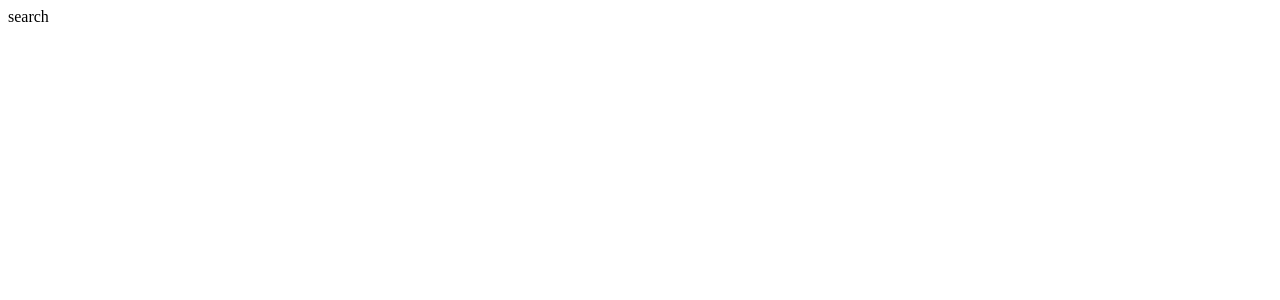
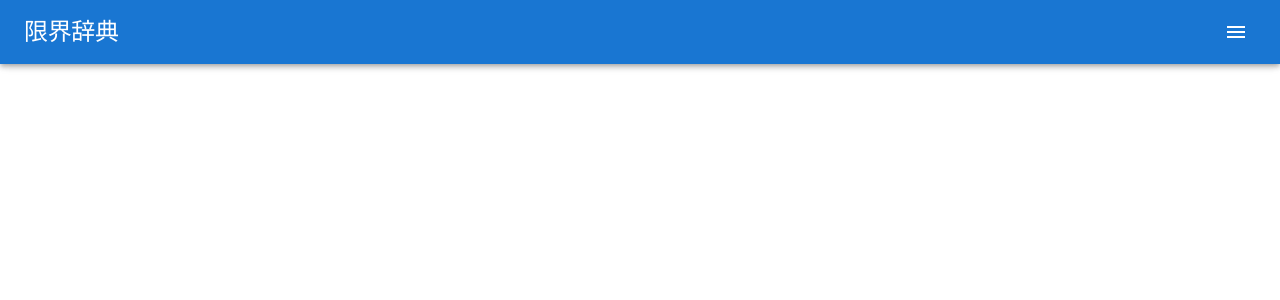
Before and after one commit to higashiji2000/genkai-dictionary, a React (Create React App) app: page /search in a window 1280 px wide. Shown: the top 300 px of the page. Built offline with nearby package versions, Linux system fonts and the light colour scheme.

Commit message:
header完成

```diff
--- a/src/App.tsx
+++ b/src/App.tsx
@@ -1,11 +1,13 @@
 import { Routes, Route, Navigate } from "react-router-dom";
 import { Home } from "./component/home/Home";
 import { Search } from "./component/search/Search";
+import { Header } from "./component/utilities/Header";
 import { View } from "./component/view/View";
 
 const App = () => {
   return (
     <div className="App">
+      <Header />
       <Routes>
         <Route path="/" element={<Home />} />
         <Route path="search" element={<Search />} />
--- /dev/null
+++ b/src/component/utilities/Header.tsx
@@ -0,0 +1,59 @@
+import {
+  AppBar,
+  Toolbar,
+  Typography,
+  IconButton,
+  Menu,
+  MenuItem,
+} from "@mui/material";
+import MenuIcon from "@mui/icons-material/Menu";
+import { useState } from "react";
+import { useNavigate } from "react-router-dom";
+
+export const Header = () => {
+  const navigate = useNavigate();
+  const [anchorEl, setanchorEl] = useState<HTMLElement | undefined>(undefined);
+  const open = Boolean(anchorEl);
+  const handleClick: React.MouseEventHandler<HTMLButtonElement> = (event) => {
+    setanchorEl(event.currentTarget);
+  };
+  const handleClose = (): void => {
+    setanchorEl(undefined);
+  };
+  return (
+    <AppBar position="fixed">
+      <Toolbar>
+        <Typography
+          variant="h1"
+          sx={{ fontSize: "1.5rem", flex: 1 }}
+          onClick={() => {
+            navigate("/");
+          }}
+        >
+          限界辞典
+        </Typography>
+        <IconButton color="inherit" onClick={handleClick}>
+          <MenuIcon />
+        </IconButton>
+        <Menu open={open} anchorEl={anchorEl} onClose={handleClose}>
+          <MenuItem
+            onClick={() => {
+              navigate("search");
+              handleClose();
+            }}
+          >
+            search
+          </MenuItem>
+          <MenuItem
+            onClick={() => {
+              navigate("view");
+              handleClose();
+            }}
+          >
+            view
+          </MenuItem>
+        </Menu>
+      </Toolbar>
+    </AppBar>
+  );
+};
--- a/src/index.tsx
+++ b/src/index.tsx
@@ -2,12 +2,15 @@ import React from "react";
 import ReactDOM from "react-dom";
 import App from "./App";
 import { BrowserRouter } from "react-router-dom";
+import CssBaseLine from "@mui/material/CssBaseline";
 
 ReactDOM.render(
   <React.StrictMode>
-    <BrowserRouter>
-      <App />
-    </BrowserRouter>
+    <CssBaseLine>
+      <BrowserRouter>
+        <App />
+      </BrowserRouter>
+    </CssBaseLine>
   </React.StrictMode>,
   document.getElementById("root")
 );
```
